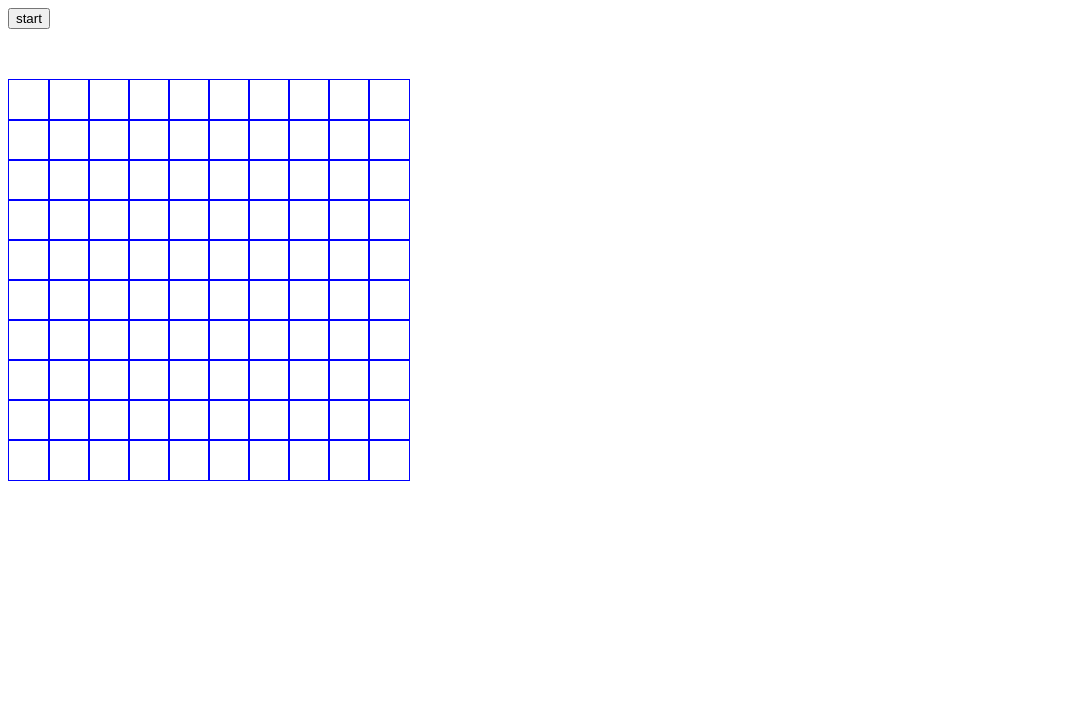
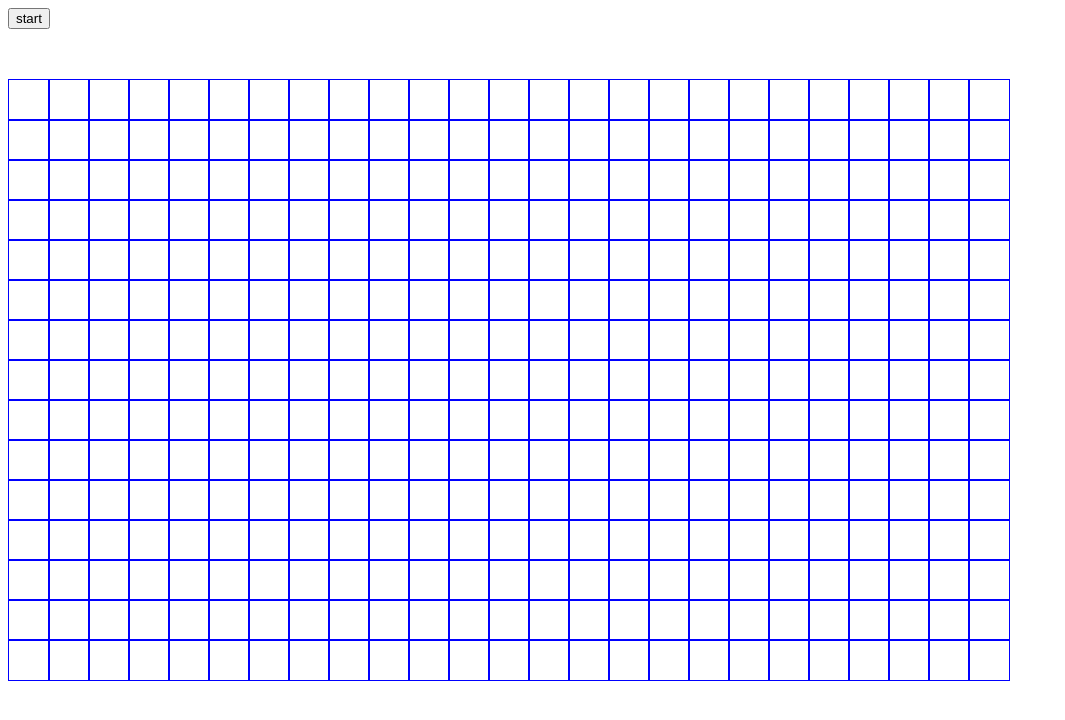
Before and after one commit to hongquan16101995/CaroOOP, a plain HTML site: page index.html in a window 1280 px wide. Shown: the whole page, without its empty margins (0-1065 px from the left). Drawn offline with Linux system fonts and the light colour scheme.

Commit message:
second commit

```diff
--- a/Board.js
+++ b/Board.js
@@ -18,10 +18,10 @@ class BoardGame {
     drawBoard() {
         let gameBoardDiv = document.getElementById(this.elementId);
         gameBoardDiv.innerHTML = "";
-        for (let i = 0; i < this.width; i++) {
+        for (let i = 0; i < this.height; i++) {
             let row = [];
             this.cells.push(row);
-            for (let j = 0; j < this.height; j++) {
+            for (let j = 0; j < this.width; j++) {
                 let cell = new Cell(i, j);
                 row.push(cell);
                 gameBoardDiv.innerHTML += cell.drawCell();
--- a/Main.js
+++ b/Main.js
@@ -2,8 +2,8 @@ const cellSize = 40;
 const empty_Value = 1;
 const value_X = 2;
 const value_O = 3;
-const boardGameWidth = 10;
-const boardGameHeight = 10;
+const boardGameWidth = 15;
+const boardGameHeight = 25;
 let gameBoard;
 
 function play(x, y) {
@@ -11,7 +11,7 @@ function play(x, y) {
 }
 
 function start() {
-    gameBoard = new BoardGame(boardGameHeight, boardGameWidth, "boardGame");
+    gameBoard = new BoardGame(boardGameWidth, boardGameHeight, "boardGame");
     gameBoard.drawBoard();
 }
 
--- a/caro.css
+++ b/caro.css
@@ -9,5 +9,4 @@
 #boardGame {
     position: relative;
     margin-top: 50px;
-    text-align: center;
 }
```
